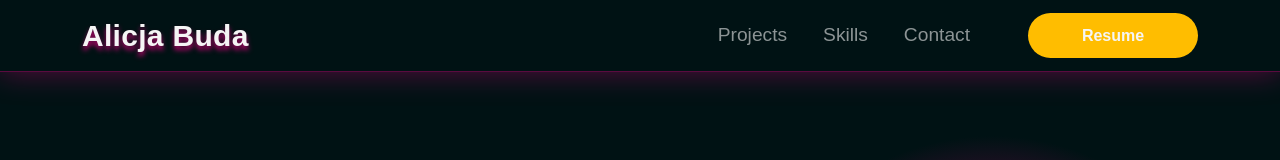
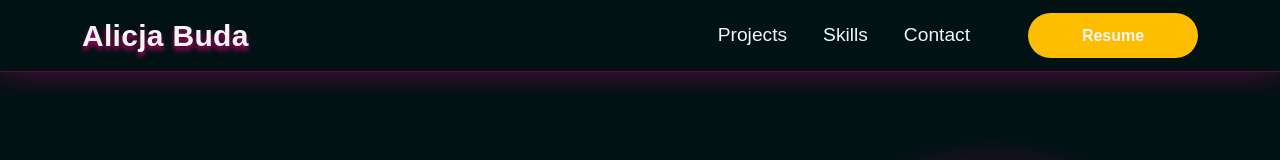
Before and after one commit to budaala/portfolio-website, a Vue app: page / in a window 1280 px wide. Shown: the top 160 px of the page. Built offline with nearby package versions, Linux system fonts and the light colour scheme; a web font is replaced by a local one.

Commit message:
emphasized nav links when active

```diff
--- a/src/components/Contact.vue
+++ b/src/components/Contact.vue
@@ -1,5 +1,5 @@
 <template>
-    <a name="contact">
+    <section id="contact">
         <div class="container-md">
             <h2>Get in touch!</h2>
             <div class="content">
@@ -44,7 +44,7 @@
                 </div>
             </div>
         </div>
-    </a>
+    </section>
 </template>
 
 <script>
--- a/src/components/Home.vue
+++ b/src/components/Home.vue
@@ -1,5 +1,5 @@
 <template>
-    <a name="home">
+    <section id="home">
         <div class="container-md" id="home">
             <h1 class="mb-0">Frontend Developer</h1>
             <h3 class="mb-5">Alicja Buda</h3>
@@ -21,7 +21,7 @@
             </div>
             <a href="#contact"><button  class="btn yellow-button">Contact me!</button></a>
         </div>
-    </a>
+    </section>
 </template>
 
 <script setup>
--- a/src/components/Navbar.vue
+++ b/src/components/Navbar.vue
@@ -1,26 +1,32 @@
 <!-- navbar component -->
+
 <template>
     <nav class="navbar fixed-top navbar-expand-lg" data-bs-theme="dark">
         <div class="container">
             <a class="navbar-brand" href="#">Alicja Buda</a>
-            <button class="navbar-toggler" type="button" data-bs-toggle="collapse" data-bs-target="#navbarSupportedContent"
-                aria-controls="navbarSupportedContent" aria-expanded="false" aria-label="Toggle navigation">
+            <button class="navbar-toggler" type="button" data-bs-toggle="collapse"
+                data-bs-target="#navbarSupportedContent" aria-controls="navbarSupportedContent" aria-expanded="false"
+                aria-label="Toggle navigation">
                 <span class="navbar-toggler-icon"></span>
             </button>
             <div class="collapse navbar-collapse" id="navbarSupportedContent">
                 <div class="d-flex" id="right-side">
                     <ul class="navbar-nav d-flex">
                         <li class="nav-item">
-                            <a class="nav-link" href="#projects">Projects</a>
+                            <a class="nav-link" href="#projects" :class="{ 'active': isActive === 'projects' }"
+                                @click="activate('projects')">Projects</a>
                         </li>
                         <li class="nav-item">
-                            <a class="nav-link" href="#skills">Skills</a>
+                            <a class="nav-link" href="#skills" :class="{ 'active': isActive === 'skills' }"
+                                @click="activate('skills')">Skills</a>
                         </li>
                         <li class="nav-item">
-                            <a class="nav-link" href="#contact">Contact</a>
+                            <a class="nav-link" href="#contact" :class="{ 'active': isActive === 'contact' }"
+                                @click="activate('contact')">Contact</a>
                         </li>
                     </ul>
-                    <a href="https://drive.google.com/file/d/1jt0gQtkbbyyF7Id8b2iRZlqpoPXMFpqH/view?usp=sharing" target="_blank">
+                    <a href="https://drive.google.com/file/d/1jt0gQtkbbyyF7Id8b2iRZlqpoPXMFpqH/view?usp=sharing"
+                        target="_blank">
                         <button class="btn yellow-button">Resume</button>
                     </a>
                 </div>
@@ -30,6 +36,44 @@
 </template>
 
 <script>
+export default {
+    data() {
+        return {
+            isActive: null
+        }
+    },
+    methods: {
+        activate(tab) {
+            this.isActive = tab;
+        },
+        handleScroll() {
+            const sections = ['home', 'projects', 'skills', 'contact'];
+
+            for (const section of sections) {
+                const element = document.getElementById(section);
+
+                if (element && this.isElementInViewport(element)) {
+                    this.activate(section);
+                    break;
+                }
+            }
+        },
+        isElementInViewport(el) {
+            const rect = el.getBoundingClientRect();
+            const windowHeight = (window.innerHeight || document.documentElement.clientHeight);
+            return (
+                (rect.top >= 0 && rect.top < windowHeight) ||
+                (rect.bottom > 0 && rect.bottom <= windowHeight)
+            );
+        }
+    },
+    mounted() {
+        window.addEventListener('scroll', this.handleScroll);
+    },
+    beforeDestroy() {
+        window.removeEventListener('scroll', this.handleScroll);
+    }
+}
 
 </script>
 
@@ -61,6 +105,16 @@
     gap: 20px;
 }
 
+.nav-link {
+    color: #F5F5F5;
+}
+
+.nav-link.active {
+    color: #E0007F;
+    /* border-bottom: 1px solid #E0007F; */
+    font-weight: bolder;
+}
+
 /*
 hr {
     color: #E0007F;
--- a/src/components/Projects.vue
+++ b/src/components/Projects.vue
@@ -1,5 +1,5 @@
 <template>
-    <a name="projects">
+    <section id="projects">
         <div class="container-md">
             <h2>Projects</h2>
             <div class="row row-cols-2">
@@ -34,7 +34,7 @@
                 </div>
             </div>
         </div>
-    </a>
+    </section>
 </template>
 
 <script>
--- a/src/components/Skills.vue
+++ b/src/components/Skills.vue
@@ -1,5 +1,5 @@
 <template>
-    <a name="skills">
+    <section id="skills">
         <div class="container-md">
             <h2>Skills</h2>
             <div class="content">
@@ -8,7 +8,7 @@
                 </div>
             </div>
         </div>
-    </a>
+    </section>
 </template>
 
 <script>
```
